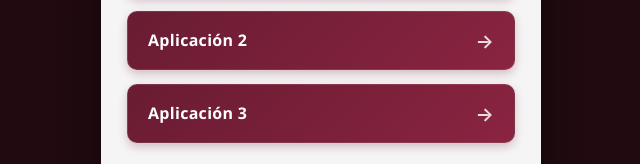
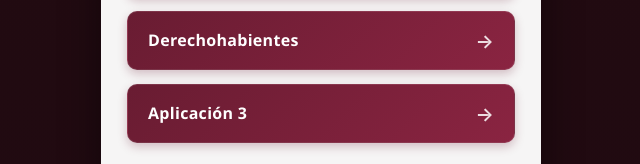
Before and after one commit to Region02-GP/R02-TERRITORIO, a plain HTML site: page index.html in a window 1280 px wide. Shown: the part 448-612 px from the top of the page, 319-959 px from the left. Drawn offline with Linux system fonts and the light colour scheme.

Commit message:
Update index.html

```diff
--- a/index.html
+++ b/index.html
@@ -142,7 +142,7 @@
         </a>
 
         <a href="https://region02-gp.github.io/R02-ACTUALIZACION-DE-DATOS/" class="boton-app" target="_blank">
-          <span>Aplicación 2</span>
+          <span>Derechohabientes</span>
           <span class="flecha">→</span>
         </a>
 
```
